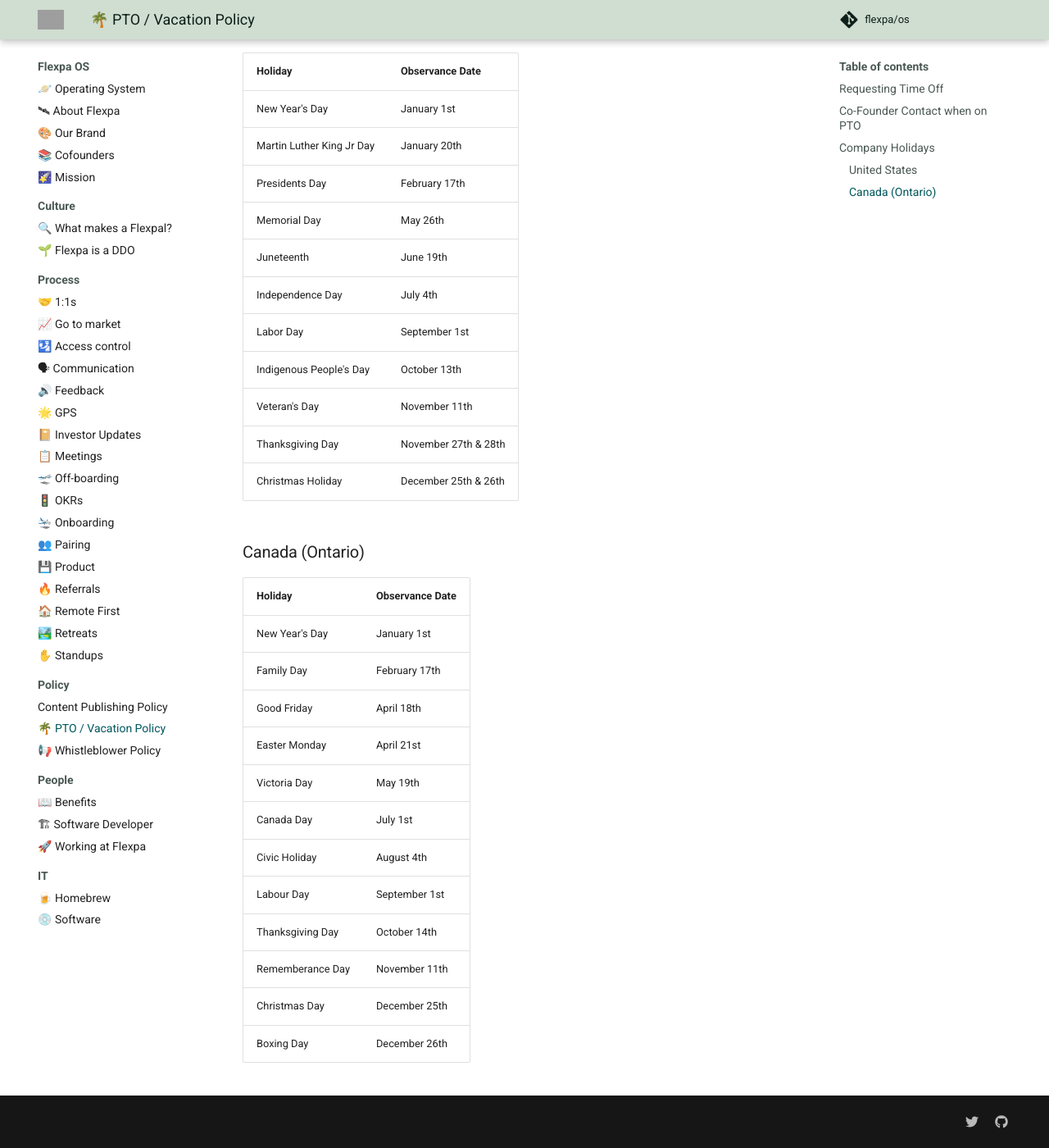
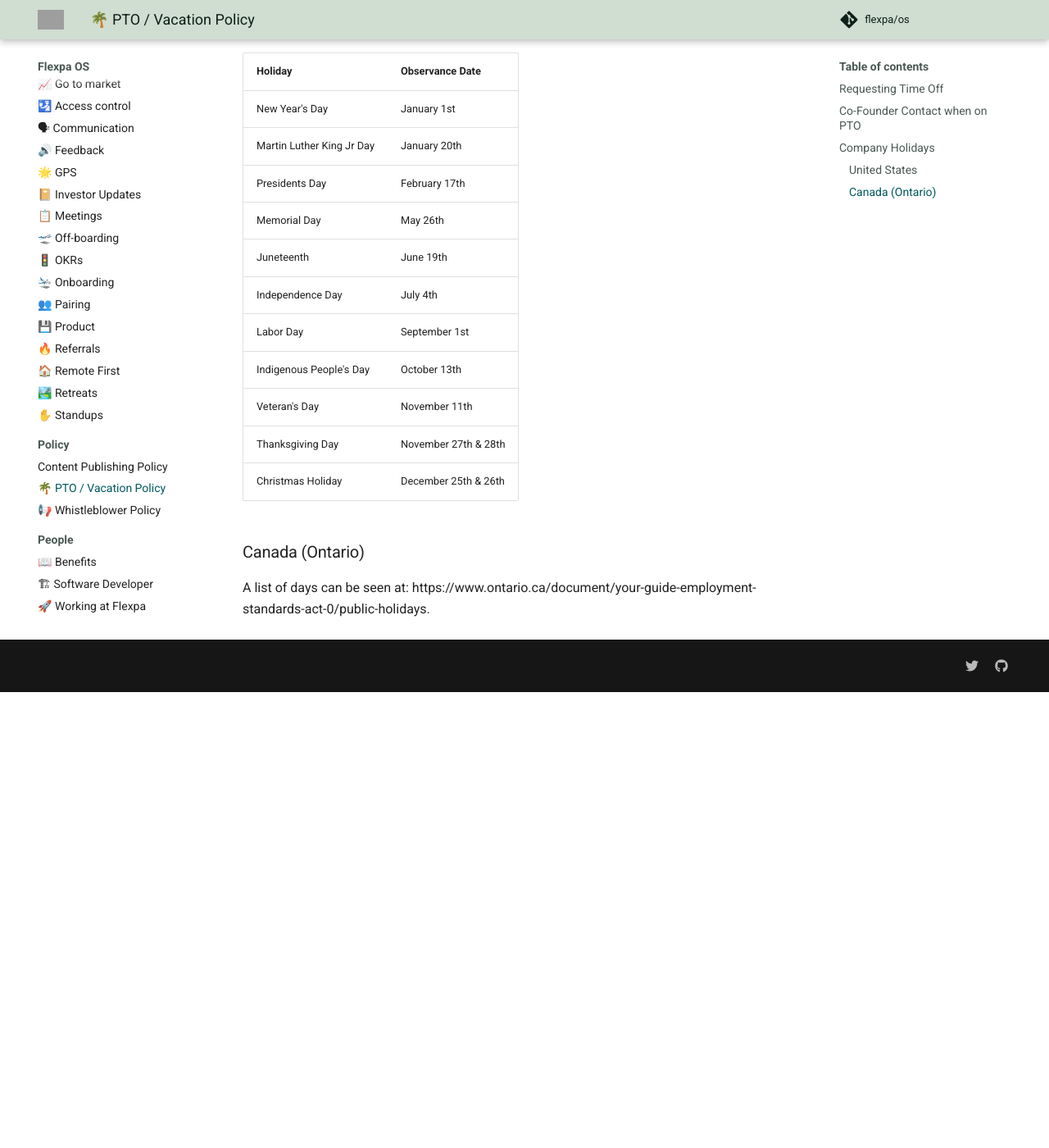
Before and after one commit to flexpa/os, an MkDocs documentation site: the page built from docs/policy/pto-vacation-policy.md, in a window 1280 px wide and 1400 px high, scrolled down 892 px. Shown: the whole window at 82% size. Built offline with MkDocs 1.6.1 and Material for MkDocs 9.7.7, drawn with Linux system fonts in a browser that asks for light colours; comment, search, counter and statistics services are not loaded; after the commit the page ends 1736 px from its top, so only the background shows below that; grey boxes are pictures that could not be loaded.

Commit message:
Update pto-vacation-policy.md
simplified and always date relevant list of CAD holidays

```diff
--- a/docs/policy/pto-vacation-policy.md
+++ b/docs/policy/pto-vacation-policy.md
@@ -42,17 +42,4 @@
 
 ### Canada (Ontario)
 
-| Holiday          | Observance Date  |
-| ---------------- | ---------------- |
-| New Year's Day   | January 1st      |
-| Family Day       | February 17th    |
-| Good Friday      | April 18th        |
-| Easter Monday    | April 21st        |
-| Victoria Day     | May 19th         |
-| Canada Day       | July 1st         |
-| Civic Holiday    | August 4th       |
-| Labour Day       | September 1st    |
-| Thanksgiving Day | October 14th      |
-| Rememberance Day | November 11th      |
-| Christmas Day    | December 25th    |
-| Boxing Day       | December 26th    |
+A list of days can be seen at: https://www.ontario.ca/document/your-guide-employment-standards-act-0/public-holidays.
```
